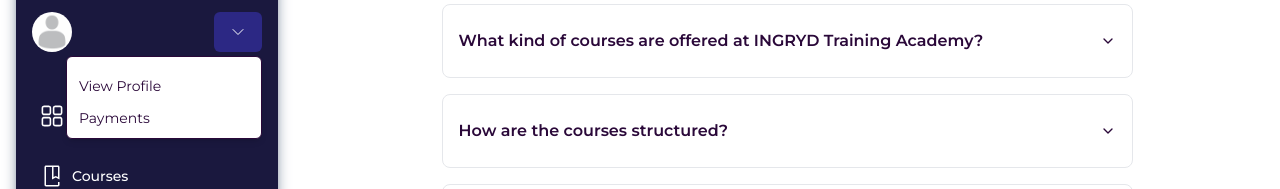
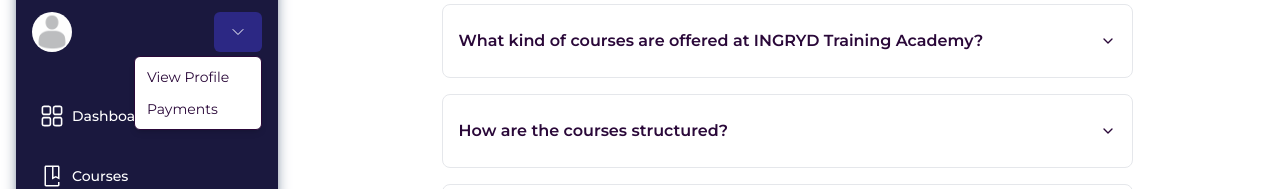
Before and after one commit to Sesughter01/LMS-Frontend, a Next.js app: page /faqs in a window 1280 px wide. Both pictures are taken after a click on the button 238 px from the left and 188 px from the top of the page. Shown: the part 156-345 px from the top of the page. Built offline with nearby package versions, Linux system fonts and the light colour scheme; no server answers.

Commit message:
sidenav update

```diff
--- a/src/components/SideBar.tsx
+++ b/src/components/SideBar.tsx
@@ -133,7 +133,7 @@ const SideBar: React.FC<SideBarProps> = ({ logoUrl, secondaryColor }) => {
   const params = useParams();
   const dispatch = useDispatch();
   const router = useRouter();
-  const {dispatch: authDispatch} = useAuth();
+  const { dispatch: authDispatch } = useAuth();
 
   const handleLogOut = async (e: any) => {
 
@@ -184,26 +184,49 @@ const SideBar: React.FC<SideBarProps> = ({ logoUrl, secondaryColor }) => {
                 {authUser?.profile.firstName} {authUser?.profile.lastName}
               </p>
             </div>
-            <DropdownMenu>
-              {/* Sakirat Edit */}
+            {/* <DropdownMenu>
+
               <DropdownMenuTrigger>
                 <Button type="button" className="bg-[#2C2884]">
                   <ChevronDownIcon className="w-4 h-4" />
                 </Button>
               </DropdownMenuTrigger>
               <DropdownMenuContent align='end' className='bg-white w-full'>
-                                {/* <DropdownMenuLabel>My Profile</DropdownMenuLabel> */}
+                <DropdownMenuLabel>My Profile</DropdownMenuLabel>
                 <DropdownMenuSeparator />
-                                {/* <DropdownMenuItem className='flex gap-2 pr-24 data-[highlighted]:bg-gray-100 cursor-pointer items-center'><User /> Personal</DropdownMenuItem> */}
-                                {/* <DropdownMenuItem className='flex gap-2 pr-24 data-[highlighted]:bg-gray-100 cursor-pointer items-center'><MapPin /> Address</DropdownMenuItem> */}
-                                {/* <DropdownMenuItem className='flex gap-2 pr-24 data-[highlighted]:bg-gray-100 cursor-pointer items-center'><School /> Education</DropdownMenuItem> */}
-                                <DropdownMenuItem className='flex gap-2 pr-24 data-[highlighted]:bg-gray-100 cursor-pointer items-center'>View Profile</DropdownMenuItem>
-                                <DropdownMenuItem className='flex gap-2 pr-24 data-[highlighted]:bg-gray-100 cursor-pointer items-center'>Payments</DropdownMenuItem>
+                <DropdownMenuItem className='flex gap-2 pr-24 data-[highlighted]:bg-gray-100 cursor-pointer items-center'><User /> Personal</DropdownMenuItem>
+                <DropdownMenuItem className='flex gap-2 pr-24 data-[highlighted]:bg-gray-100 cursor-pointer items-center'><MapPin /> Address</DropdownMenuItem>
+                <DropdownMenuItem className='flex gap-2 pr-24 data-[highlighted]:bg-gray-100 cursor-pointer items-center'><School /> Education</DropdownMenuItem>
+
+              </DropdownMenuContent>
+            </DropdownMenu> */}
+           {/* Added By Shakirat */}
+            <DropdownMenu>
+              <DropdownMenuTrigger>
+              <Button type="button" className="bg-[#2C2884]">
+                  <ChevronDownIcon className="w-4 h-4" />
+                </Button>
+              </DropdownMenuTrigger>
+              {/* <DropdownMenuContent align='end' className='bg-white w-full'>
+
+                            </DropdownMenuContent> */}
+
+              <DropdownMenuContent align='end' className='bg-white w-full'>
+                {/* <DropdownMenuItem onSelect={handleViewProfile}>View Profile</DropdownMenuItem> */}
+                <DropdownMenuItem >
+                  <Link href="/dashboard/profile">View Profile</Link>
+
+                  {/* <Link href="/dashboard/profile">View Cha</Link> */}
+
+                </DropdownMenuItem>
+                <DropdownMenuItem onSelect={() => alert('Payments')}>Payments</DropdownMenuItem>
               </DropdownMenuContent>
             </DropdownMenu>
+            {/* {isModalOpen && <ProfileModal />} */}
+
           </div>
           <ul className="flex flex-col gap-3 font-medium mr-14">
-            {NavLinks.map(({ name, link, icon, _icon, isAccord,items }) => (
+            {NavLinks.map(({ name, link, icon, _icon, isAccord, items }) => (
               <li key={name}>
                 {isAccord ? (
                   <Accordion type="single" collapsible>
```
Lines whose indentation alone changed are shown as unchanged.
